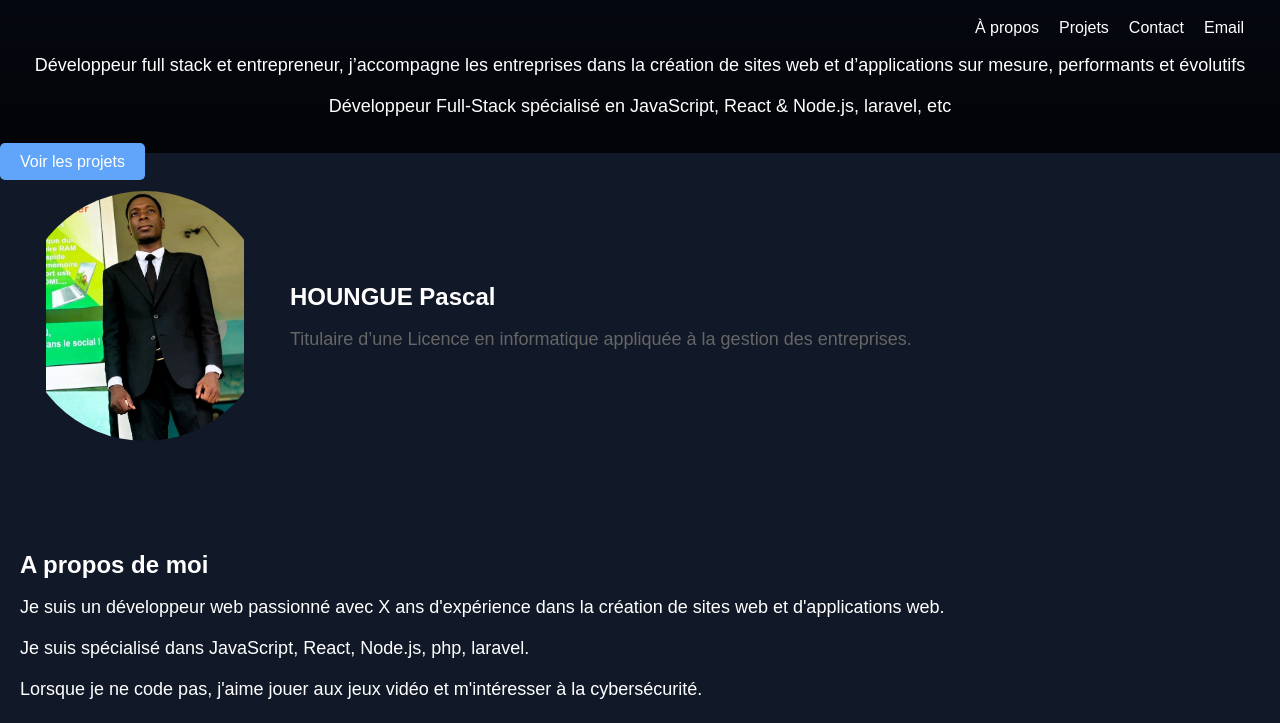
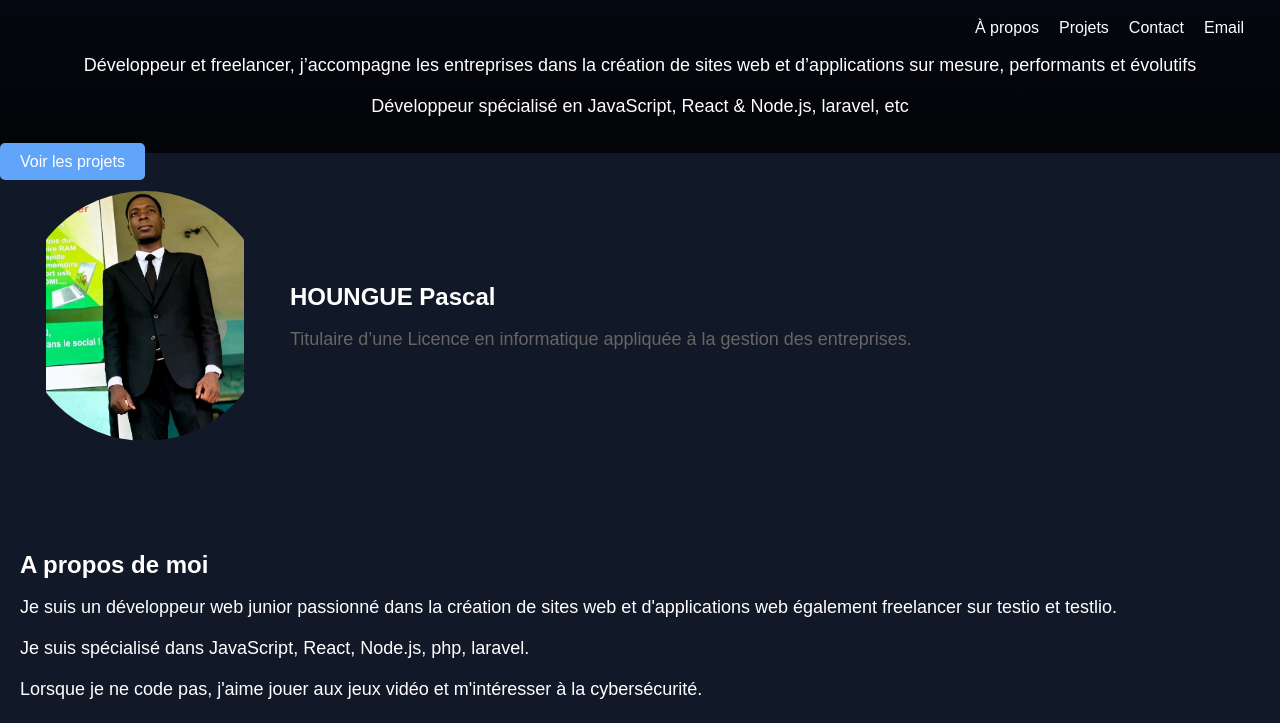
Before and after one commit to Houngue15/Houngue15.github.io, a plain HTML site: page index.html in a window 1280 px wide. Shown: the part 77-800 px from the top of the page. Drawn offline with Linux system fonts and the light colour scheme.

Commit message:
portfolio actualisé

```diff
--- a/index.html
+++ b/index.html
@@ -19,9 +19,9 @@
                 <li><a href="mailto:pascalhoungue48@gmail.com">Email</a></li>
             </ul>
         </nav>
-        <p classe="description">Développeur full stack et entrepreneur, j’accompagne les entreprises dans la création de
+        <p classe="description">Développeur et freelancer, j’accompagne les entreprises dans la création de
             sites web et d’applications sur mesure, performants et évolutifs</p>
-        <p classe="specialisation">Développeur Full-Stack spécialisé en JavaScript, React & Node.js, laravel, etc</p>
+        <p classe="specialisation">Développeur spécialisé en JavaScript, React & Node.js, laravel, etc</p>
     </header>
 
     <main>
@@ -36,8 +36,8 @@
         </div>
         <section id="about">
             <h2>A propos de moi</h2>
-            <p>Je suis un développeur web passionné avec X ans d'expérience dans la création de sites web et
-                d'applications web.</p>
+            <p>Je suis un développeur web junior passionné dans la création de sites web et
+                d'applications web également freelancer sur testio et testlio.</p>
             <p>Je suis spécialisé dans JavaScript, React, Node.js, php, laravel.</p>
             <p>Lorsque je ne code pas, j'aime jouer aux jeux vidéo et m'intéresser à la cybersécurité.</p>
         </section>
```
